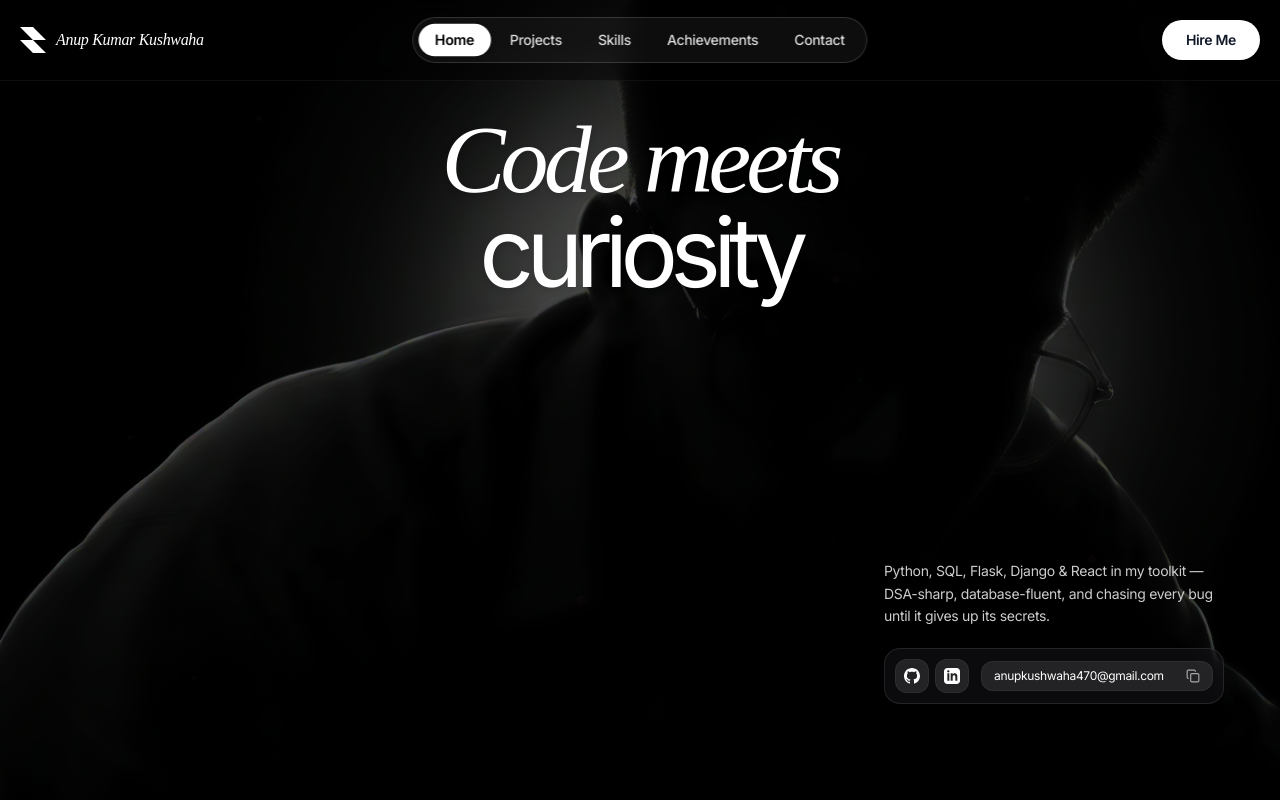
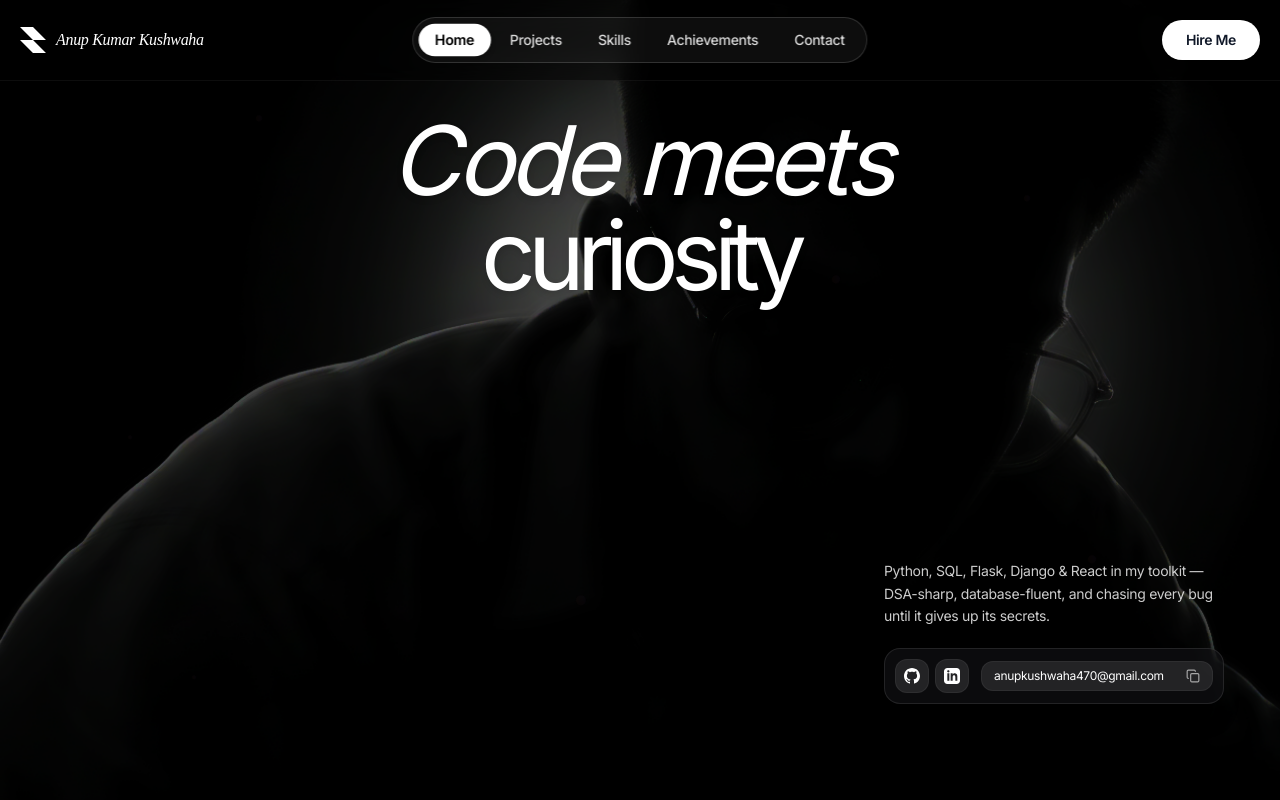
Before and after one commit to anup-rs/Resume, a React (Vite) app: page / in a window 1280 px wide. Shown: the top 800 px of the page. Built offline with nearby package versions, Linux system fonts and the light colour scheme; a web font is replaced by a local one.

Commit message:
feat: implement portfolio landing page with interactive UI components and contact form

```diff
--- a/index.html
+++ b/index.html
@@ -5,7 +5,7 @@
   <meta charset="UTF-8" />
   <link rel="icon" type="image/svg+xml" href="/favicon.svg" />
   <meta name="description"
-    content="Developer portfolio of Anup, ECE student building full-stack applications with a focus on web development, automation, and cybersecurity." />
+    content="Portfolio of Anup Kumar Kushwaha — ECE undergrad and self-taught developer building full-stack projects using python as main language, with a growing focus on cybersecurity and ethical hacking." />
   <title>Anup.dev — Portfolio</title>
 </head>
 
--- a/src/App.tsx
+++ b/src/App.tsx
@@ -8,6 +8,7 @@ import { RevealLayer } from './components/RevealLayer';
 import baseImage from './base_image.png';
 import mainImage from './main_image.png';
 import sqlCertificate from './sql_advanced_certificate.jpg';
+import { MagneticHeading } from './components/MagneticHeading.tsx';
 
 const BG_IMAGE_1 = mainImage;
 const BG_IMAGE_2 = baseImage;
@@ -319,13 +320,13 @@ export default function App() {
               className="block font-playfair italic font-normal text-5xl sm:text-7xl md:text-8xl hero-anim hero-reveal"
               style={{ letterSpacing: '-0.05em', animationDelay: '0.25s' }}
             >
-              Code meets
+              <MagneticHeading text="Code meets" />
             </span>
             <span
               className="block font-normal text-5xl sm:text-7xl md:text-8xl -mt-1 hero-anim hero-reveal"
               style={{ letterSpacing: '-0.08em', animationDelay: '0.42s' }}
             >
-              curiosity
+              <MagneticHeading text="curiosity" />
             </span>
           </h1>
         </div>
--- /dev/null
+++ b/src/components/MagneticHeading.tsx
@@ -0,0 +1,59 @@
+import { useRef, useState } from 'react';
+
+function Letter({ char, mouseX }: { char: string; mouseX: number | null }) {
+    const ref = useRef<HTMLSpanElement>(null);
+
+    let scale = 1;
+    let color = '#ffffff';
+
+    if (mouseX !== null && ref.current) {
+        const rect = ref.current.getBoundingClientRect();
+        const center = rect.left + rect.width / 2;
+        const distance = Math.abs(mouseX - center);
+        const maxDistance = 90;
+        const maxScale = 1.3;
+
+        if (distance < maxDistance) {
+            const ratio = 1 - distance / maxDistance;
+            scale = 1 + ratio * (maxScale - 1);
+
+            const from = [255, 255, 255];
+            const to = [11, 11, 15];
+            const mixed = from.map((c, i) => Math.round(c + (to[i] - c) * ratio));
+            color = `rgb(${mixed[0]}, ${mixed[1]}, ${mixed[2]})`;
+        }
+    }
+
+    return (
+        <span
+            ref={ref}
+            style={{
+                display: 'inline-block',
+                transform: `scale(${scale})`,
+                color,
+                transition: 'none',
+                transformOrigin: 'bottom center',
+                willChange: 'transform',
+            }}
+        >
+            {char === ' ' ? '\u00A0' : char}
+        </span>
+    );
+}
+
+export function MagneticHeading({ text, className = '' }: { text: string; className?: string }) {
+    const [mouseX, setMouseX] = useState<number | null>(null);
+
+    return (
+        <span
+            className={className}
+            onMouseMove={(e) => setMouseX(e.clientX)}
+            onMouseLeave={() => setMouseX(null)}
+            style={{ display: 'inline-block', pointerEvents: 'auto' }}
+        >
+            {text.split('').map((char, i) => (
+                <Letter key={i} char={char} mouseX={mouseX} />
+            ))}
+        </span>
+    );
+}
```
